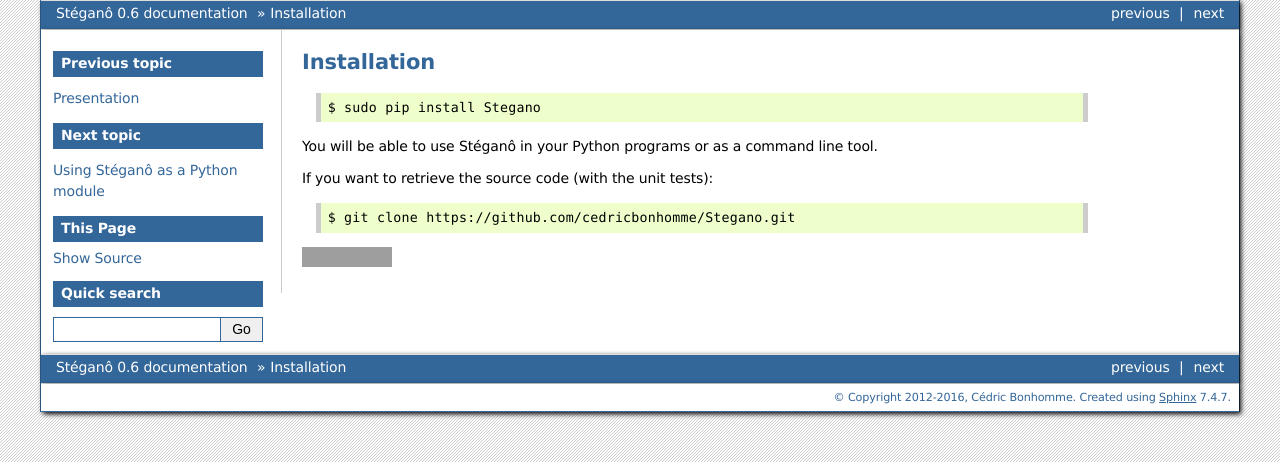
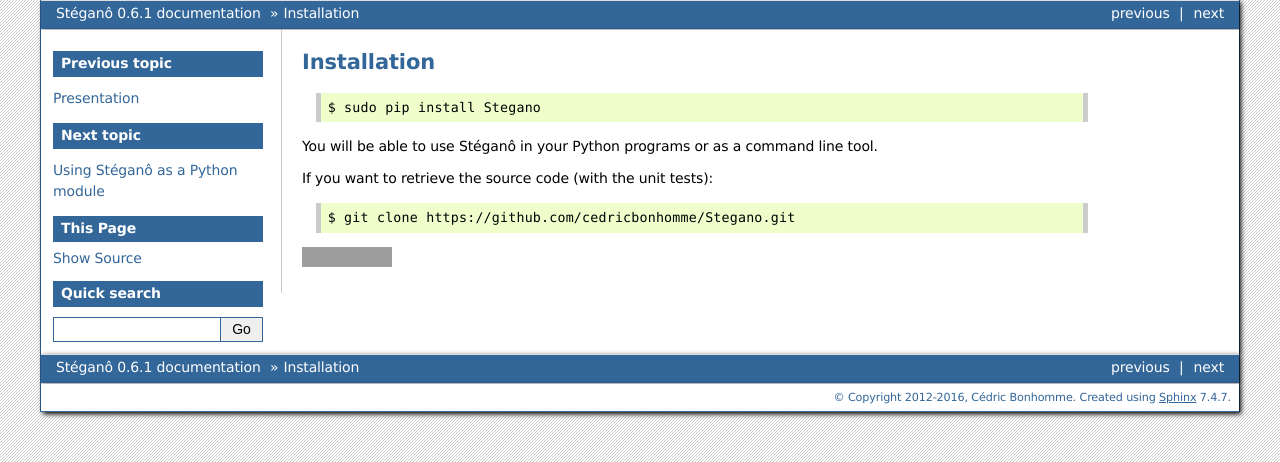
Before and after one commit to cedricbonhomme/Stegano, a Sphinx documentation site: the page built from docs/installation.rst, in a window 1280 px wide. Shown: the top 462 px of the page. Built offline with Sphinx 7.4.7, drawn with Linux system fonts in a browser that asks for light colours; grey boxes are pictures that could not be loaded.

Commit message:
Updated module version number.

```diff
--- a/CHANGELOG.rst
+++ b/CHANGELOG.rst
@@ -1,5 +1,10 @@
 Release History
 ===============
+
+0.6.1 (2016-08-25)
+------------------
+
+* reorganization of the steganalysis sub-module.
 
 0.6 (2016-08-04)
 ------------------
--- a/README.rst
+++ b/README.rst
@@ -62,4 +62,4 @@
 Contact
 -------
 
-`My home page <https://www.cedricbonhomme.org>`_.
+`Cédric Bonhomme <https://www.cedricbonhomme.org>`_.
--- a/docs/conf.py
+++ b/docs/conf.py
@@ -50,7 +50,7 @@
 # The short X.Y version.
 version = '0.6'
 # The full version, including alpha/beta/rc tags.
-release = '0.6'
+release = '0.6.1'
 
 # The language for content autogenerated by Sphinx. Refer to documentation
 # for a list of supported languages.
--- a/setup.py
+++ b/setup.py
@@ -28,7 +28,7 @@
 
 setup(
     name='Stegano',
-    version='0.6',
+    version='0.6.1',
     author='Cédric Bonhomme',
     author_email='cedric@cedricbonhomme.org',
     packages=packages,
```
Also changed, not shown: 2 other files.
